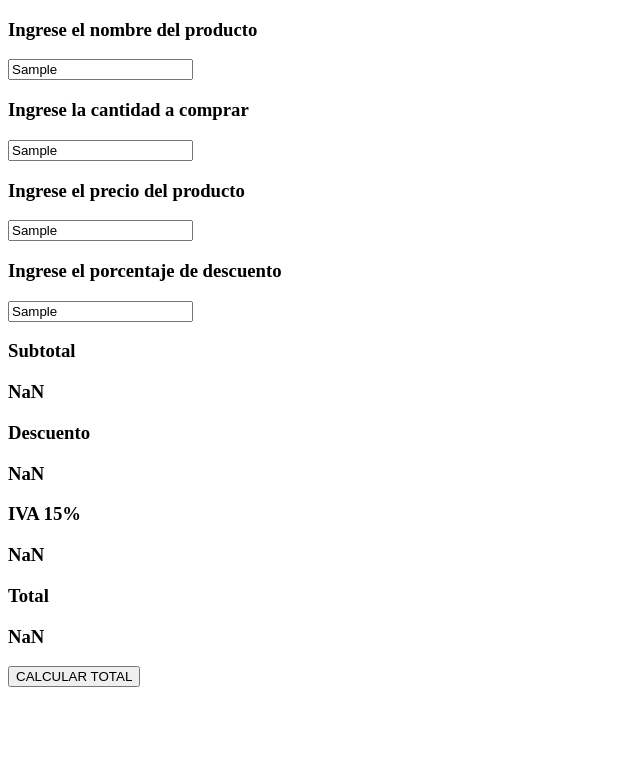
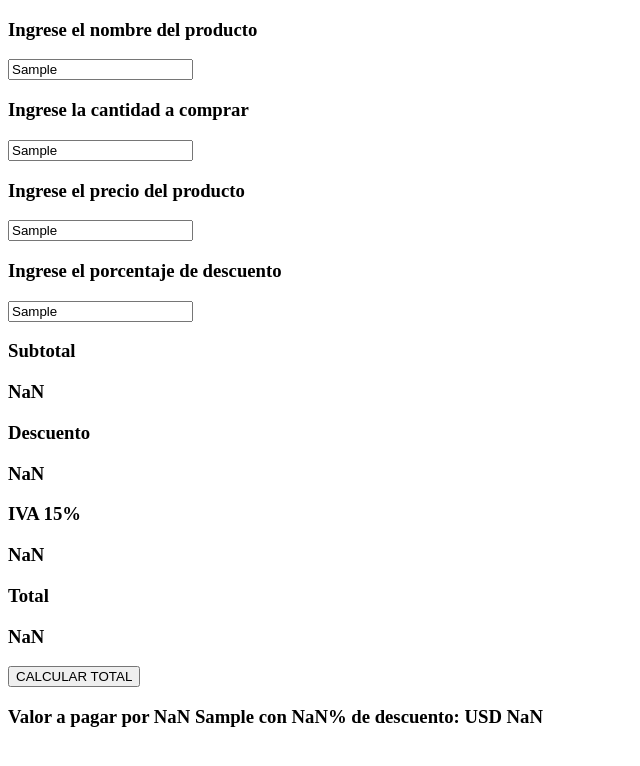
Before and after one commit to JJBeltran1894/krakeDev, a plain HTML site: page puntoDeVenta/puntoDeVenta.html in a window 1280 px wide. Both pictures are taken after typing "Sample", "Sample", "Sample", "Sample" into the empty fields and a click on the button "CALCULAR TOTAL". Shown: the whole page, without its empty margins (0-640 px from the left). Drawn offline with Linux system fonts and the light colour scheme.

Commit message:
Funcional hasta mostrar resumen en puntoDeVenta.js

```diff
--- a/puntoDeVenta/puntoDeVenta.html
+++ b/puntoDeVenta/puntoDeVenta.html
@@ -25,6 +25,8 @@
 
         <input type="button" value="CALCULAR TOTAL"
         onclick="calcularValorTotal()"/>
+        <h3 id="lblResumen"></h3>
+
 
     </body>
 </html>
--- a/puntoDeVenta/puntoDeVenta.js
+++ b/puntoDeVenta/puntoDeVenta.js
@@ -11,6 +11,9 @@ calcularValorTotal = function () {
     let valorIVA;
     let baseImponible;
     let valorTotal;
+
+    //otras varibles locales
+    let resumen;
 
     //1. Recuperar el nombre del producto como String
     nombreProducto=recuperarTexto("txtProducto");
@@ -92,7 +95,8 @@ calcularValorTotal = function () {
             Valor a pagar por 20 cerveza corona con 10% de descuento: USD 48.75
         Si funciona, hacer un commit
     */
-
+   resumen="Valor a pagar por "+cantidad+" "+nombreProducto+" con "+porcentajeDescuento+"% de descuento: USD "+valorTotal;
+   mostrarTexto("lblResumen",resumen);
 }
 limpiar = function () {
     /*
```
